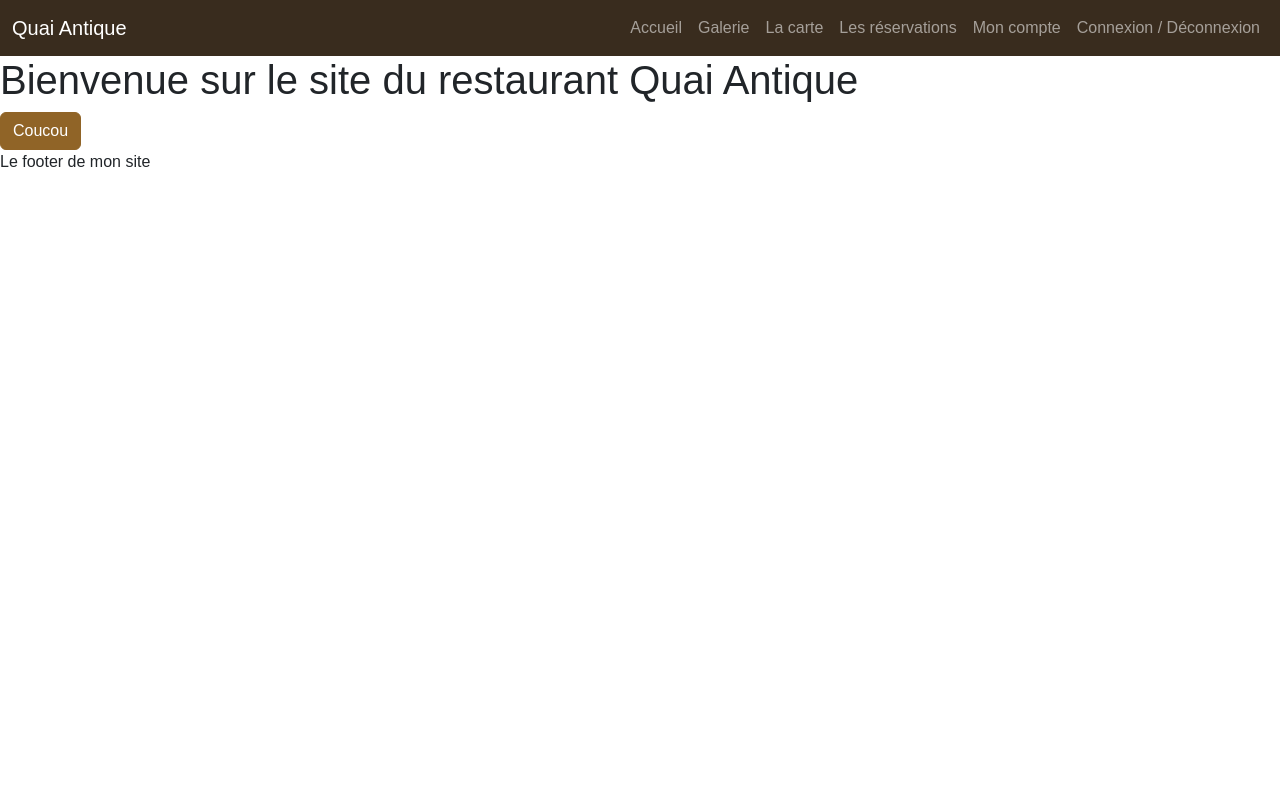
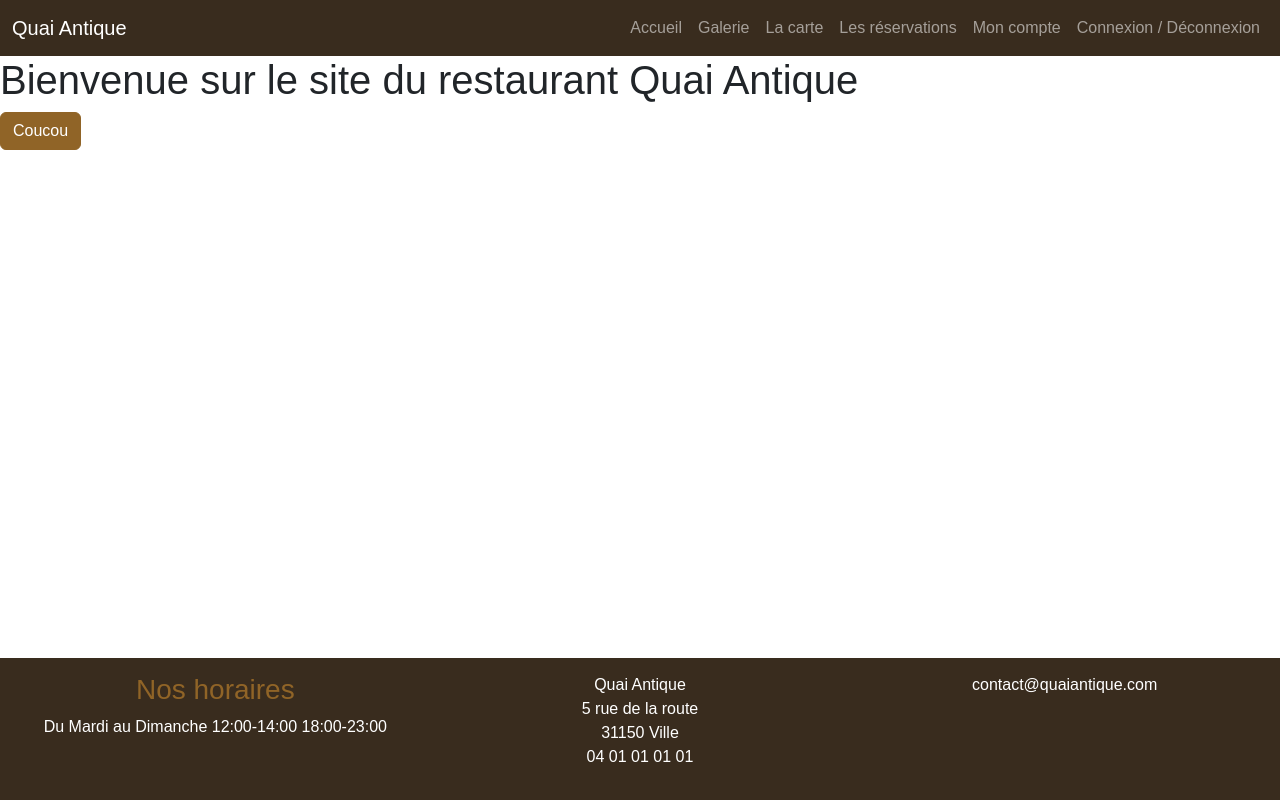
Before and after one commit to Radjamr/Quai-Antique-Restau-Front, a website with bundled scripts: page index.html in a window 1280 px wide. Built offline with nearby package versions, Linux system fonts and the light colour scheme; files whose address does not match are found by name; a web font is replaced by a local one.

Commit message:
Ajout du Footer

```diff
--- a/Style/_custom.scss
+++ b/Style/_custom.scss
@@ -3,7 +3,7 @@
 $primary: #906427;
 $secondary: #B6AC97;
 $dark: #392C1E;
-$bgdark: #292222;
+$bg-dark: #292222;
 $font-family-sans-serif: "Monserrat", sans-serif !default;
 $font-family-sans-serif: "Hind Madurai", serif !default;
 @import "../node_modules/bootstrap/scss/bootstrap";
--- a/Style/main.scss
+++ b/Style/main.scss
@@ -1,3 +1,18 @@
 @import url("/node_modules/bootstrap-icons/font/bootstrap-icons.css");
 
 @import "custom.scss";
+
+html{
+    position:relative;
+    min-height: 100%;
+}
+
+main{
+    margin-bottom: 250px;
+}
+footer.footer{
+    padding: 15px;
+    position: absolute;
+    bottom: 0;
+    width: 100%;
+}
--- a/index.html
+++ b/index.html
@@ -48,7 +48,28 @@
     </main>
 
 
-    <footer>Le footer de mon site</footer>
+    <footer class ="bg-dark text-white text-center footer">
+        <div class="row">
+
+             <div class="col-12 col-lg-4">
+                <h3 class="text-primary">Nos horaires</h3>
+                <p> Du Mardi au Dimanche 12:00-14:00 18:00-23:00</p>
+            </div>
+            <div class="col-6 col-lg-4">
+                <p>Quai Antique <br/>
+                    5 rue de la route<br/>
+                    31150 Ville <br/>
+                    04 01 01 01 01 <br/>
+                </p>
+
+
+            </div>
+            <div class="col-6 col-lg-4">
+                <p>contact@quaiantique.com</p>
+            </div>
+
+        </div>
+    </footer >
 
     <script type="module" src="Router/Router.js"></script>
     <script src="node_modules/bootstrap/dist/js/bootstrap.bundle.min.js"></script>
```
Also changed, not shown: Style/main.css, 1 other file.
